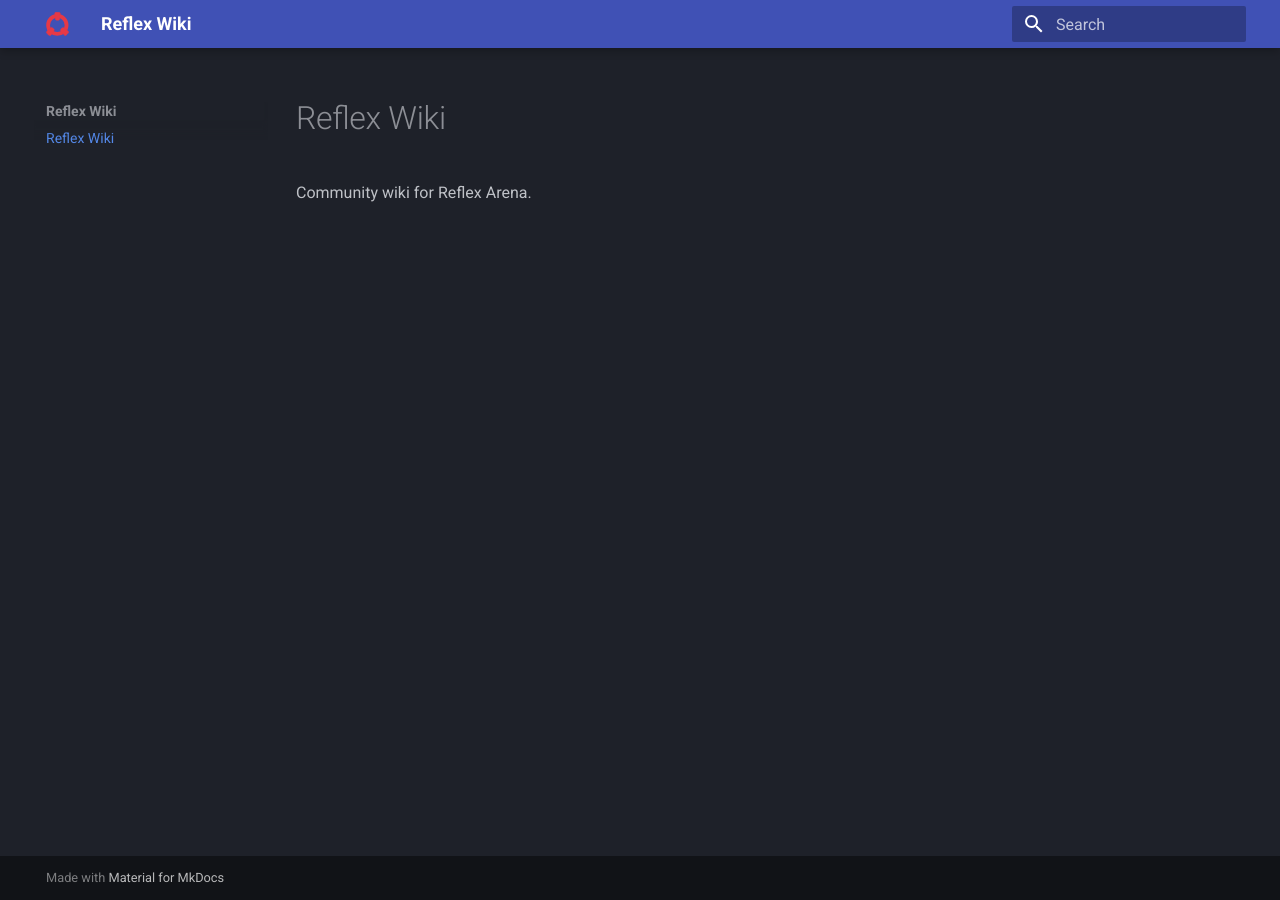
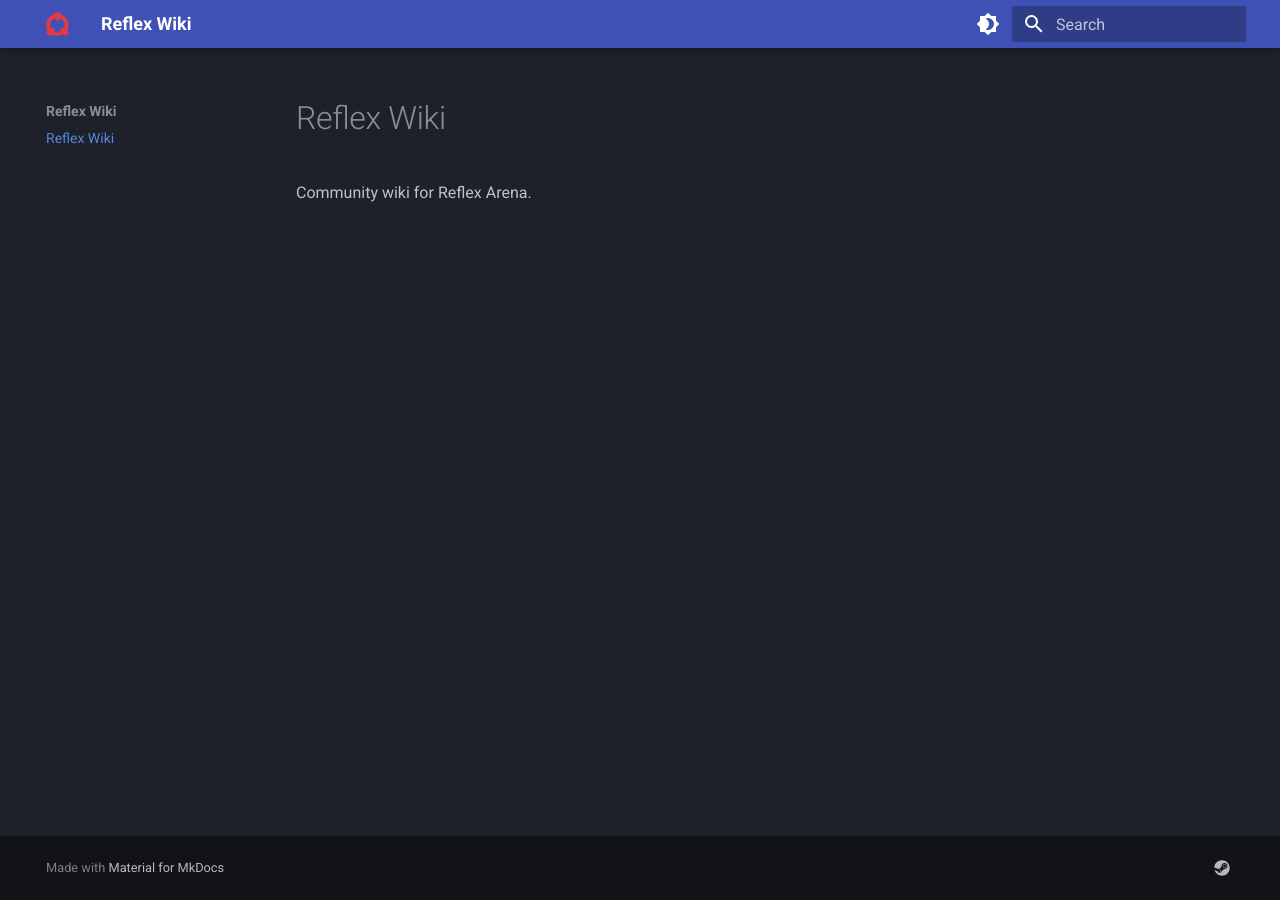
Before and after one commit to philbrown1234/reflex-wiki, an MkDocs documentation site: the page built from docs/index.md, in a window 1280 px wide. Built offline with MkDocs 1.6.1 and Material for MkDocs 9.7.7, drawn with Linux system fonts in a browser that asks for light colours.

Commit message:
lightmode toggle, add reflex steam link to footer

```diff
--- a/mkdocs.yml
+++ b/mkdocs.yml
@@ -6,4 +6,21 @@ theme:
   logo: reflexlogo.svg
   favicon: reflexlogo.svg
   palette:
-    scheme: slate
+    # Palette toggle for dark mode
+    - scheme: slate
+      toggle:
+        icon: material/brightness-4
+        name: Switch to light mode
+    # Palette toggle for light mode
+    - scheme: default
+      toggle:
+        icon: material/brightness-7
+        name: Switch to dark mode
+  features:
+    - navigation.footer
+
+extra:
+  social:
+    - icon: fontawesome/brands/steam
+      link: https://store.steampowered.com/app/328070/Reflex_Arena/
+      name: Reflex Arena on Steam
```
